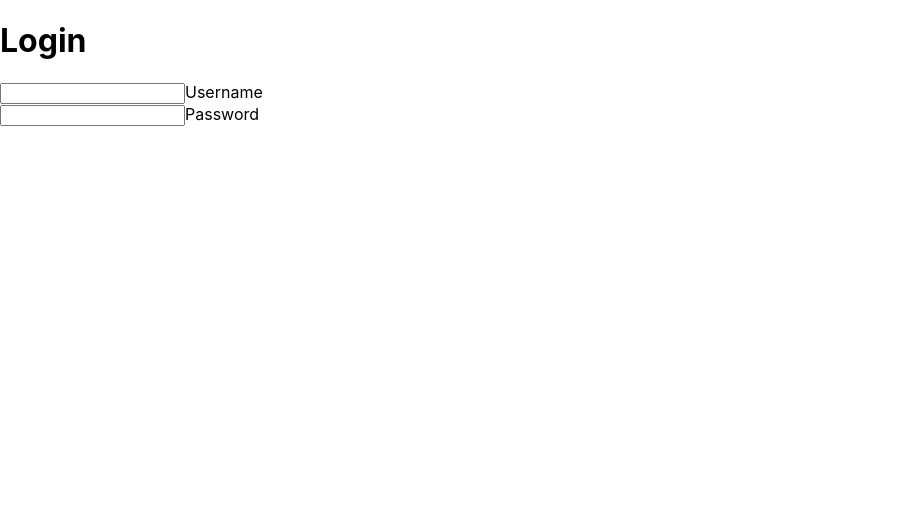
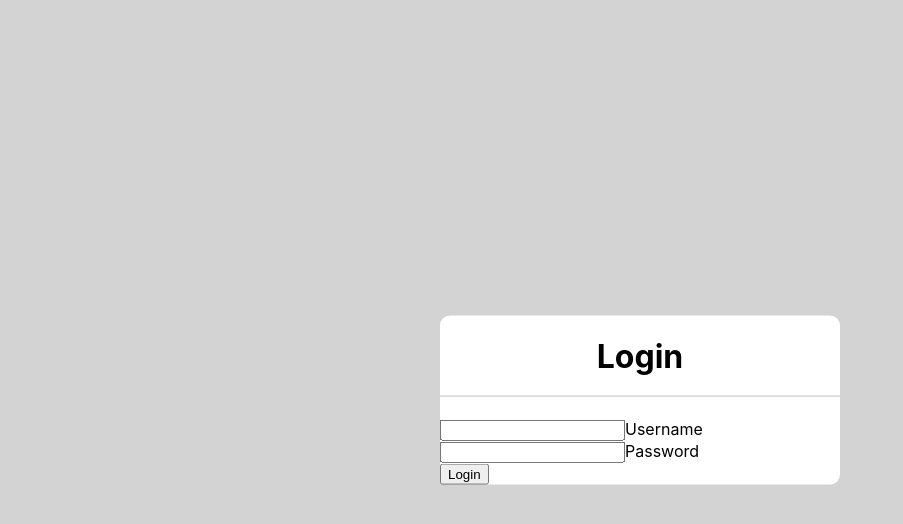
Before and after one commit to mosalman97/FoodRecipe, a React (Create React App) app: page / in a window 1280 px wide. Shown: the top 524 px of the page, without its empty margins (0-903 px from the left). Built offline with nearby package versions, Linux system fonts and the light colour scheme.

Commit message:
login style doing

```diff
--- a/src/Components/Login/Login.css
+++ b/src/Components/Login/Login.css
@@ -0,0 +1,20 @@
+body{
+    margin:0;
+    padding:0;
+    background:lightgrey
+}
+.Container{
+    position: absolute;
+    top:50%;
+    left:50%;
+    transform:translate(-50%,-50%);
+    width:400px;
+    background-color:white;
+    border-radius:10px;
+
+}
+.Container h1{
+    text-align: center;
+    padding:0 0 20px 0;
+    border-bottom:1px solid silver;
+}
--- a/src/Components/Login/Login.js
+++ b/src/Components/Login/Login.js
@@ -4,7 +4,7 @@ import "./Login.css"
 
 let Login = ()=>{
     return(
-        <div className="center">
+        <div className="Container">
             <h1>Login</h1>
             <form>
                 <div className="text_field">
@@ -15,6 +15,7 @@ let Login = ()=>{
                     <input type="password"   />
                     <label>Password</label>
                 </div>
+                <button>Login</button>
             </form>
         </div>
     )
```
